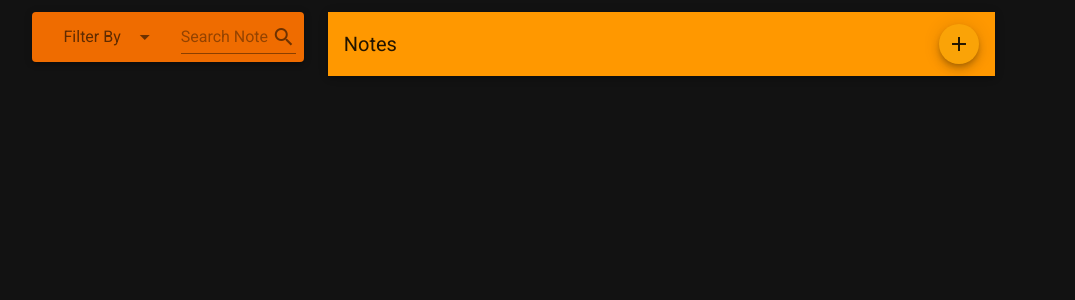
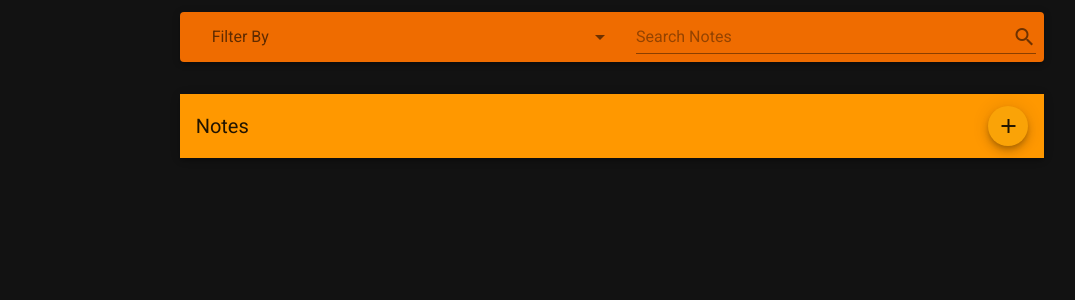
Before and after one commit to ozansozuozgit/vue-notebook, a Vue app: page / in a window 1280 px wide. Shown: the top 300 px of the page, without its empty margins (28-1103 px from the left). Built offline with nearby package versions, Linux system fonts and the light colour scheme.

Commit message:
resize columns for smaller and bigger screens

```diff
--- a/src/App.vue
+++ b/src/App.vue
@@ -2,9 +2,9 @@
   <v-app class="app">
     <v-main>
       <v-container
-        ><v-row
-          ><v-col md="3"><Sidebar /> </v-col>
-          <v-col md="9" lg="7"><Notes /></v-col
+        ><v-row justify="center"
+          ><v-col cols="9" md="10" lg="9"><Sidebar /> </v-col>
+          <v-col cols="9" md="10" lg="9"><Notes /></v-col
         ></v-row>
       </v-container>
     </v-main>
```
